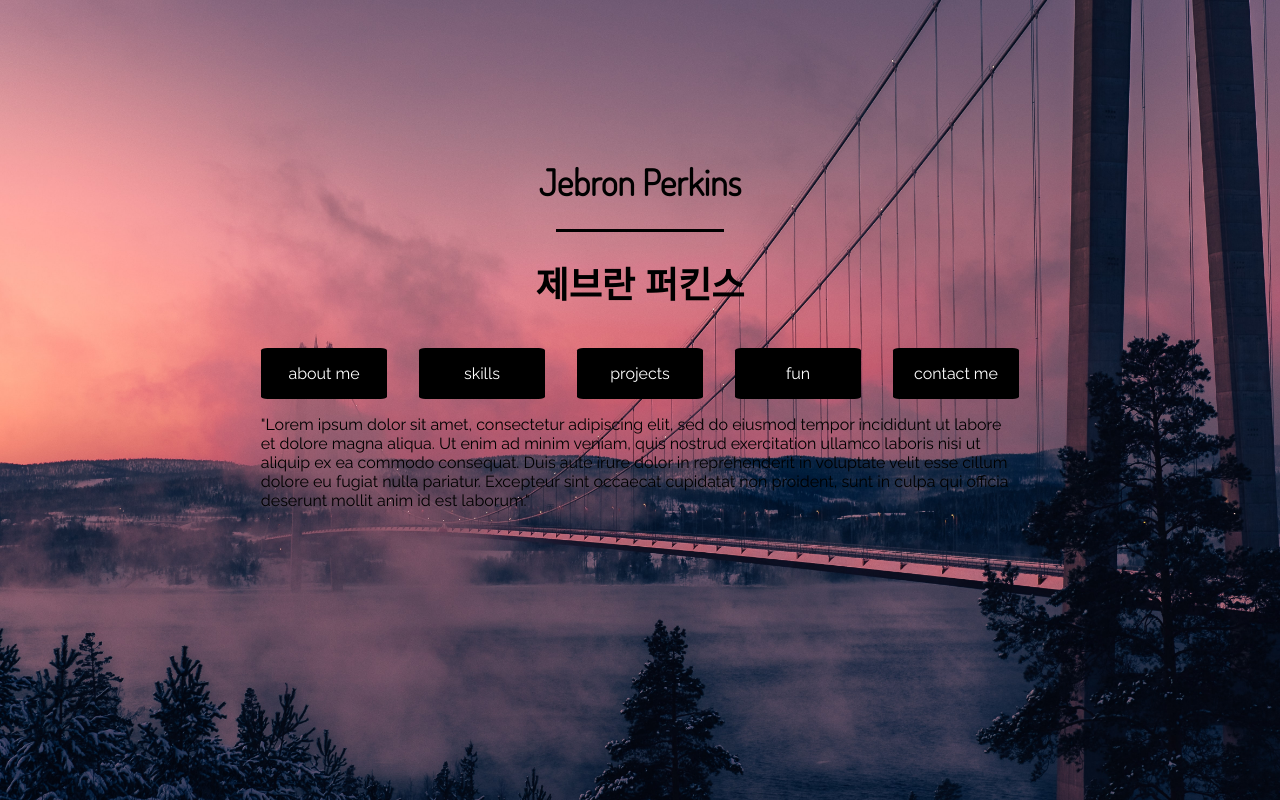
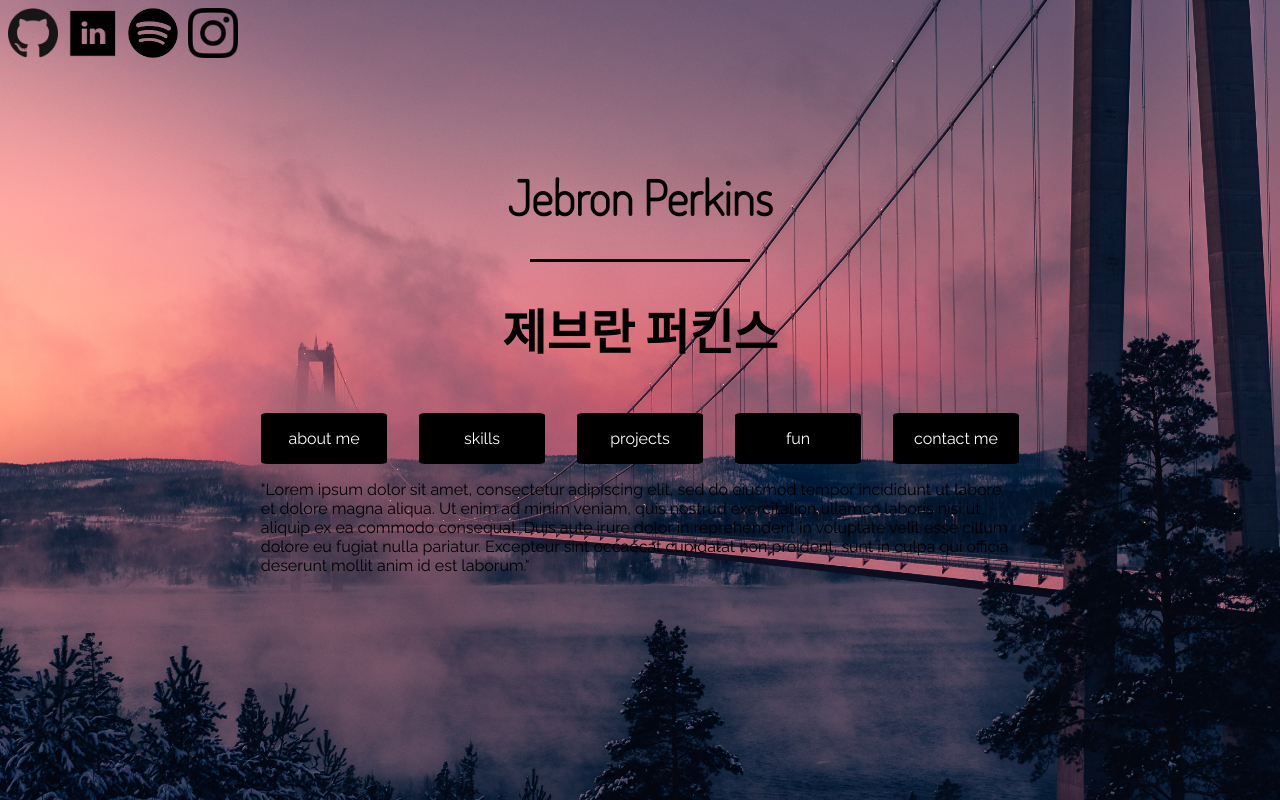
Before and after one commit to j3bronlam3s/Get-Busy-laCRM-2021, a PHP site: page /personal.html in a window 1280 px wide. Run offline with PHP 8.4, Linux system fonts and the light colour scheme.

Commit message:
Personal Site Afterwork
Netlify integration needs work, icons appear correctly and link to sites. Next task, completing buttons.

```diff
--- a/personal.html
+++ b/personal.html
@@ -1,7 +1,7 @@
 <head>
     <title>Jebron Perkins</title>
     <link rel="preconnect" href="https://fonts.gstatic.com">
-<link href="https://fonts.googleapis.com/css2?family=Dosis:wght@300&family=Montserrat&family=Nanum+Gothic&family=Raleway&display=swap" rel="stylesheet">
+<link href="https://fonts.googleapis.com/css2?family=Dosis:wght@200&family=Montserrat&family=Raleway&family=Noto+Sans+KR:wght@100&display=swap" rel="stylesheet">
     <link rel = "stylesheet" href = "personalStyle.css">
 </head>
 <body>
@@ -11,8 +11,23 @@
 <div id = "intro" style = "display: flex; flex-direction: row;">
 
 <div style = "display: flex; flex: 2; flex-direction: column;">
-        <!-- <p>"Lorem ipsum dolor sit amet, consectetur adipiscing elit, sed do eiusmod tempor incididunt ut labore et dolore magna aliqua. Ut enim ad minim veniam, quis nostrud exercitation ullamco laboris nisi ut aliquip ex ea commodo consequat. Duis aute irure dolor in reprehenderit in voluptate velit esse cillum dolore eu fugiat nulla pariatur. Excepteur sint occaecat cupidatat non proident, sunt in culpa qui officia deserunt mollit anim id est laborum." </p> -->
-
+    <div style = "flex: 1.5;">
+        <div class = "iconWrapper">
+                <a href = "https://github.com/j3bronlam3s"><img alt="Github Icon" src="GitHub-Mark-120px-plus.png" width="50px" height="50px"></a>
+                <div class = "iconBreaker">
+                    <p> </p>
+                </div>
+                <a href = "https://www.linkedin.com/in/jebron-perkins-4b74041a6/"><img alt="LinkedIn Icon" src="iconfinder_linkedin_square_black_107092.png" width="50px" height="50px"></a>
+                <div class = "iconBreaker">
+                    <p> </p>
+                </div>
+                <a href = "https://open.spotify.com/user/thadivinecomedy"><img alt="Spotify Icon" src="Spotify_Icon_CMYK_Black.png" width="50px" height="50px"></a>
+                <div class = "iconBreaker">
+                    <p> </p>
+                </div>
+                <a href = "https://instagram.com/j3bron_lam3s"><img alt="Instagram Icon" src="instbk.png" width="50px" height="50px"></a>
+        </div>
+    </div>
 </div>
 
 <div style = "display: flex; flex: 6; flex-direction: column;">
@@ -23,7 +38,7 @@
         <div id = "welcome">
             <h1>Jebron Perkins</h1>
             <div class = "hLine"></div>
-            <h1 style = "font-family: 'Nanum Gothic', sans-serif;">&#xC81C;&#xBE0C;&#xB780; &#xD37C;&#xD0A8;&#xC2A4;</h1>
+            <h1 style = "font-family: 'Noto Sans KR', sans-serif;">&#xC81C;&#xBE0C;&#xB780; &#xD37C;&#xD0A8;&#xC2A4;</h1>
         </div>
         <div style = "flex: .25">
             <p>
@@ -69,20 +84,11 @@
     </div>
 
 <div style = "flex: 2; display: flex; flex-direction: column;">
-        <!-- <p>"Lorem ipsum dolor sit amet, consectetur adipiscing elit, sed do eiusmod tempor incididunt ut labore et dolore magna aliqua. Ut enim ad minim veniam, quis nostrud exercitation ullamco laboris nisi ut aliquip ex ea commodo consequat. Duis aute irure dolor in reprehenderit in voluptate velit esse cillum dolore eu fugiat nulla pariatur. Excepteur sint occaecat cupidatat non proident, sunt in culpa qui officia deserunt mollit anim id est laborum." </p>
 
-        <div style = "flex: 1.5;">
-            <div class = "iconWrapper">
-                    <a href = "https://github.com/j3bronlam3s"><img alt="Github Icon" src="GitHub-Mark-120px-plus.png" width="120px" height="153px"></a>
-                    <a href = "https://www.linkedin.com/in/jebron-perkins-4b74041a6/"><img alt="LinkedIn Icon" src="reallk.png" width="120px" height="153px"></a>
-                    <a href = "https://open.spotify.com/user/thadivinecomedy"><img alt="Spotify Icon" src="Spotify_Icon_CMYK_Black.png" width="120px" height="153px"></a>
-                    <a href = "https://instagram.com/j3bron_lam3s"><img alt="Instagram Icon" src="iconfinder_SocialMedia_Instagram-Outline_2959748.png" width="120px" height="153px"></a>
-            </div>
+        <div style = "flex: 8.5">
+            <!-- <p>"Lorem ipsum dolor sit amet, consectetur adipiscing elit, sed do eiusmod tempor incididunt ut labore et dolore magna aliqua. Ut enim ad minim veniam, quis nostrud exercitation ullamco laboris nisi ut aliquip ex ea commodo consequat. Duis aute irure dolor in reprehenderit in voluptate velit esse cillum dolore eu fugiat nulla pariatur. Excepteur sint occaecat cupidatat non proident, sunt in culpa qui officia deserunt mollit anim id est laborum."</p> -->
         </div>
-        <div style = "flex: 8.5">
-            <p>"Lorem ipsum dolor sit amet, consectetur adipiscing elit, sed do eiusmod tempor incididunt ut labore et dolore magna aliqua. Ut enim ad minim veniam, quis nostrud exercitation ullamco laboris nisi ut aliquip ex ea commodo consequat. Duis aute irure dolor in reprehenderit in voluptate velit esse cillum dolore eu fugiat nulla pariatur. Excepteur sint occaecat cupidatat non proident, sunt in culpa qui officia deserunt mollit anim id est laborum."</p>
-        </div>
-    </div> -->
+    </div>
 
 </div>
 
--- a/personalStyle.css
+++ b/personalStyle.css
@@ -17,7 +17,7 @@ body{
 }
 #welcome{
     font-family: 'Dosis', sans-serif;
-    font-size:large;
+    font-size:x-large;
     text-align: center;
     color: black;
     /* margin: 0%, 80%, 80%, 20%;  */
@@ -51,13 +51,14 @@ body{
     width: inherit;
     display: flex;
     flex-direction: row;
+    align-content:center;
 }
-.icon{
+/* .icon{
     flex: 1;
     height: inherit;
-}
+} */
 .iconBreaker{
-    flex: .1;
+    width: 10px;
     height: inherit;
     background-color: transparent;
 }
```
Also changed, not shown: iconfinder_linkedin_square_black_107092.png (added), instbk.png (added).
